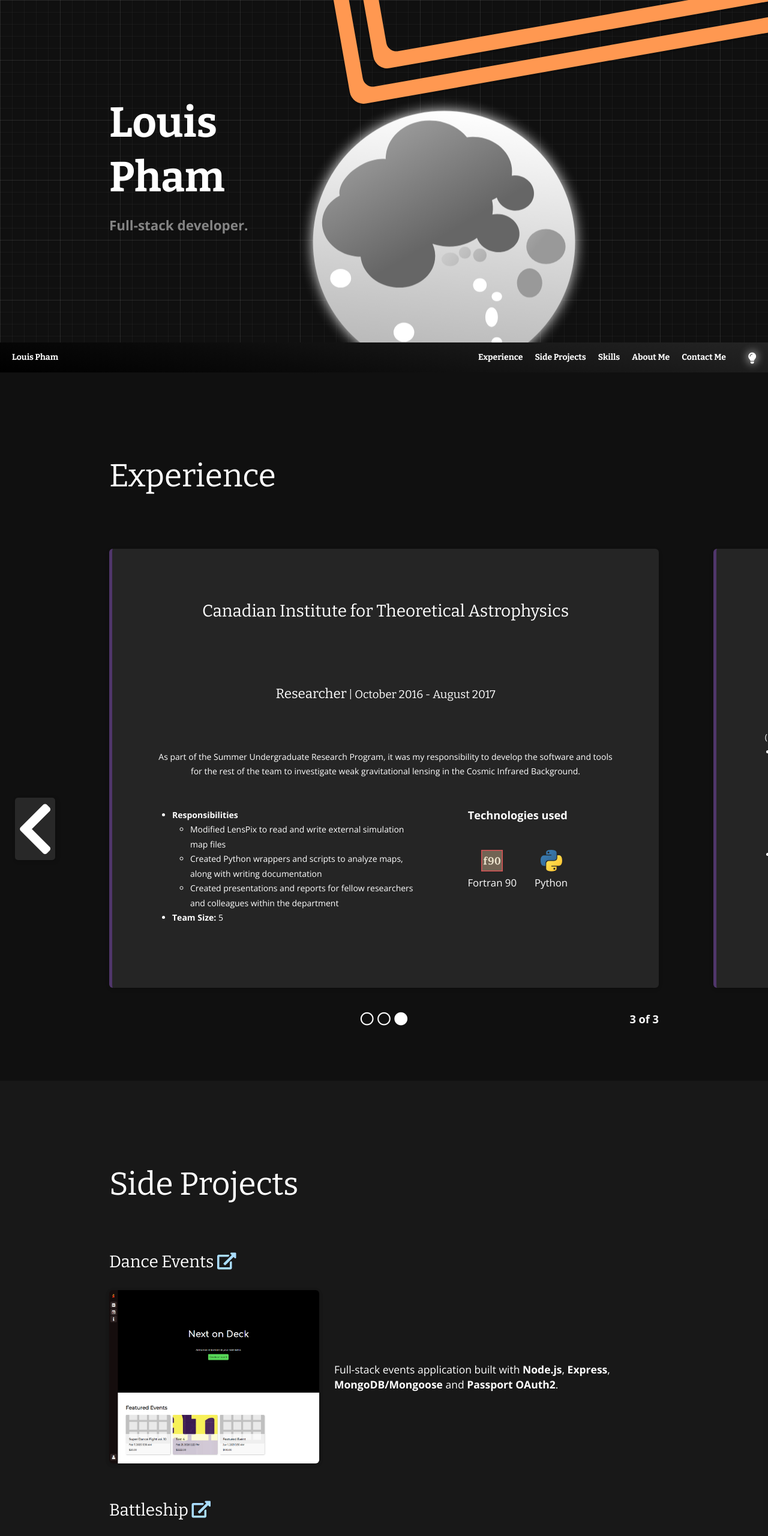
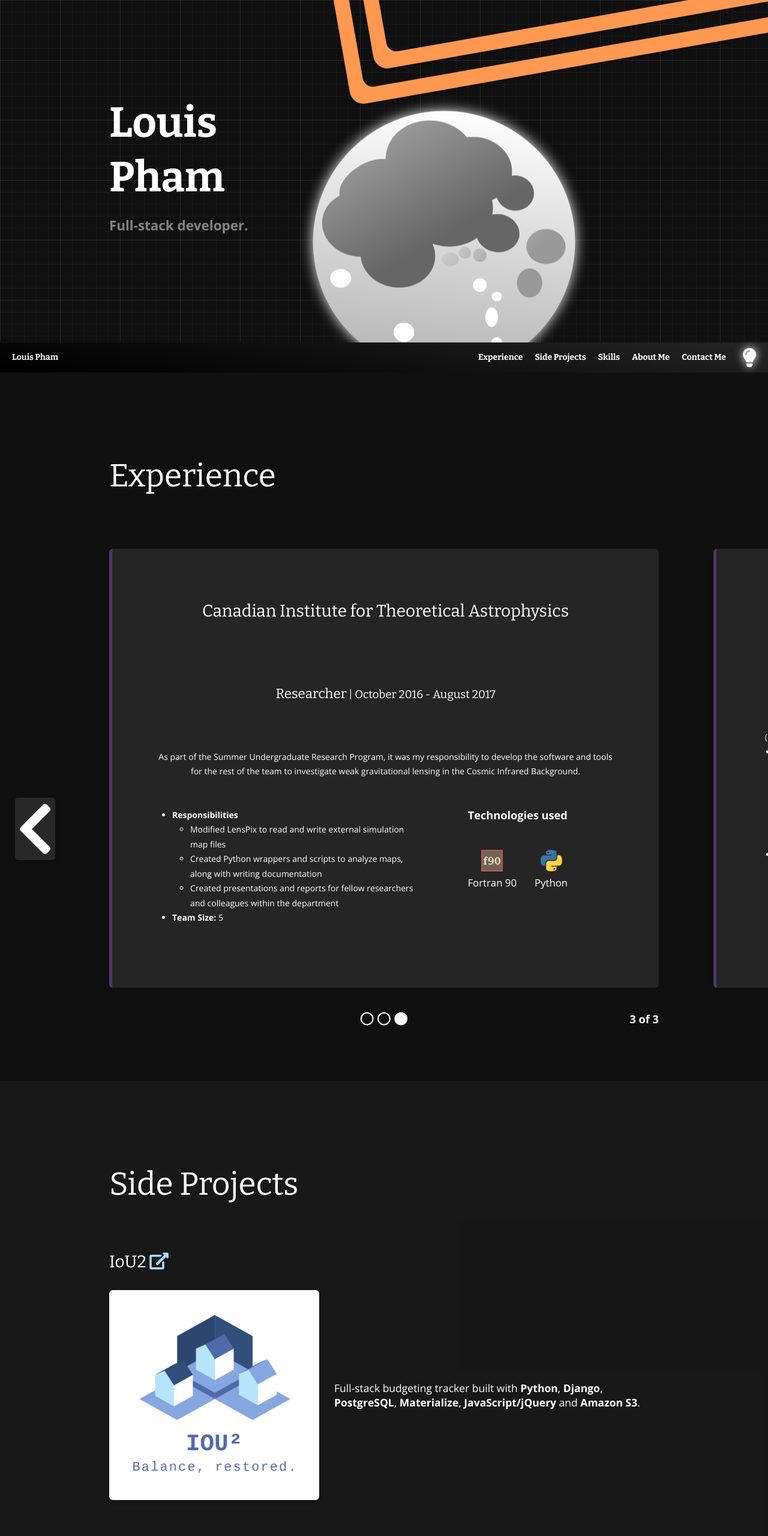
Before and after one commit to louis-pham/ARCHIVE-louis-pham.github.io, a React (Create React App) app: page / in a window 1280 px wide. Shown: the top 2561 px of the page at 60% size. Built offline with nearby package versions, Linux system fonts and the light colour scheme.

Commit message:
add iou2 project and made lightulb bigger

```diff
--- a/src/css/nightmode.css
+++ b/src/css/nightmode.css
@@ -17,6 +17,7 @@
   right: 60px;
   color: rgba(0, 0, 0, 0.3);
   cursor: pointer;
+  font-size: 1.7em;
 }
 
 .night-mode .night-mode-toggle {
--- a/src/sections/SideProjects.js
+++ b/src/sections/SideProjects.js
@@ -4,6 +4,13 @@ function SideProjects(props) {
   return (
     <section id="side-projects" className="side-projects">
       <h2>Side Projects</h2>
+      <div className="project-item">
+        <h3 className="project-item__title">IoU2 <a title="Go to my IoU2 demo page" href="https://iou2.herokuapp.com/"><i className="fas fa-external-link-alt"></i></a></h3>
+        <img className="project-item__image" alt="" src="images/side-projects/iou2.png"/>
+        <p className="project-item__description">
+          Full-stack budgeting tracker built with <b>Python</b>, <b>Django</b>, <b>PostgreSQL</b>, <b>Materialize</b>, <b>JavaScript/jQuery</b> and <b>Amazon S3</b>.
+        </p>
+      </div>
       <div className="project-item">
         <h3 className="project-item__title">Dance Events <a title="Go to my Dance Events demo page" href="https://dance-events.herokuapp.com/"><i className="fas fa-external-link-alt"></i></a></h3>
         <img className="project-item__image" alt="" src="images/side-projects/dance-events.png"/>
```
Also changed, not shown: public/images/side-projects/iou2.png (added).
